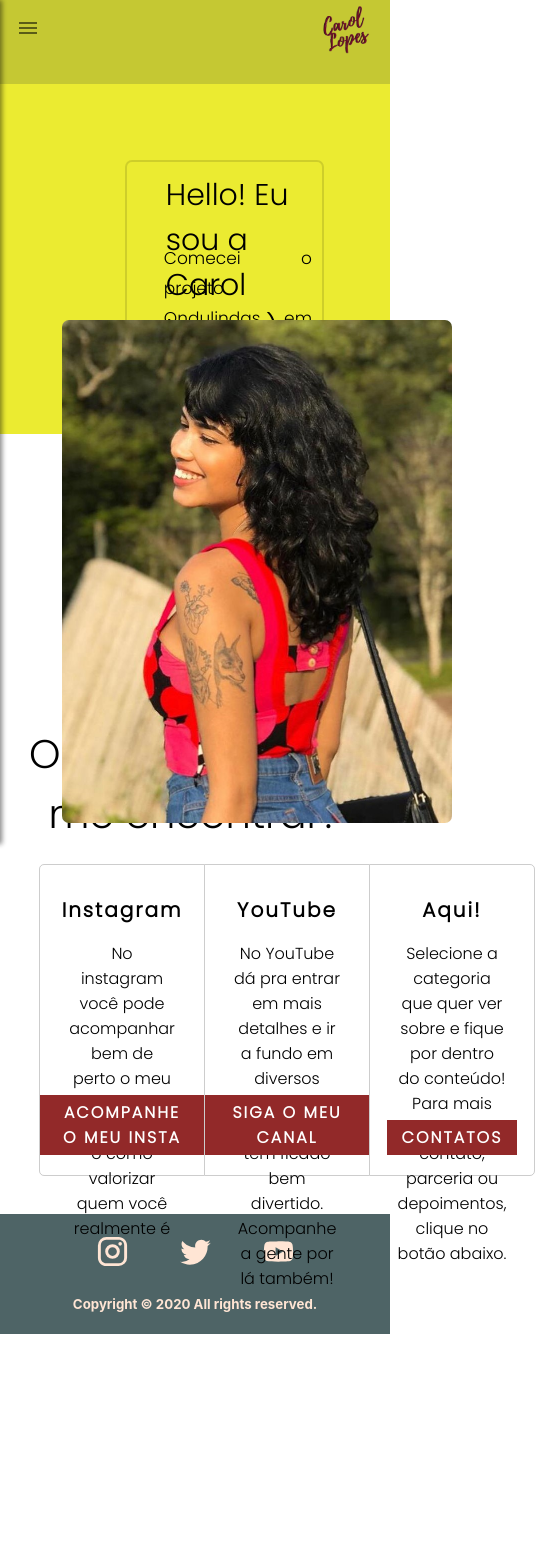
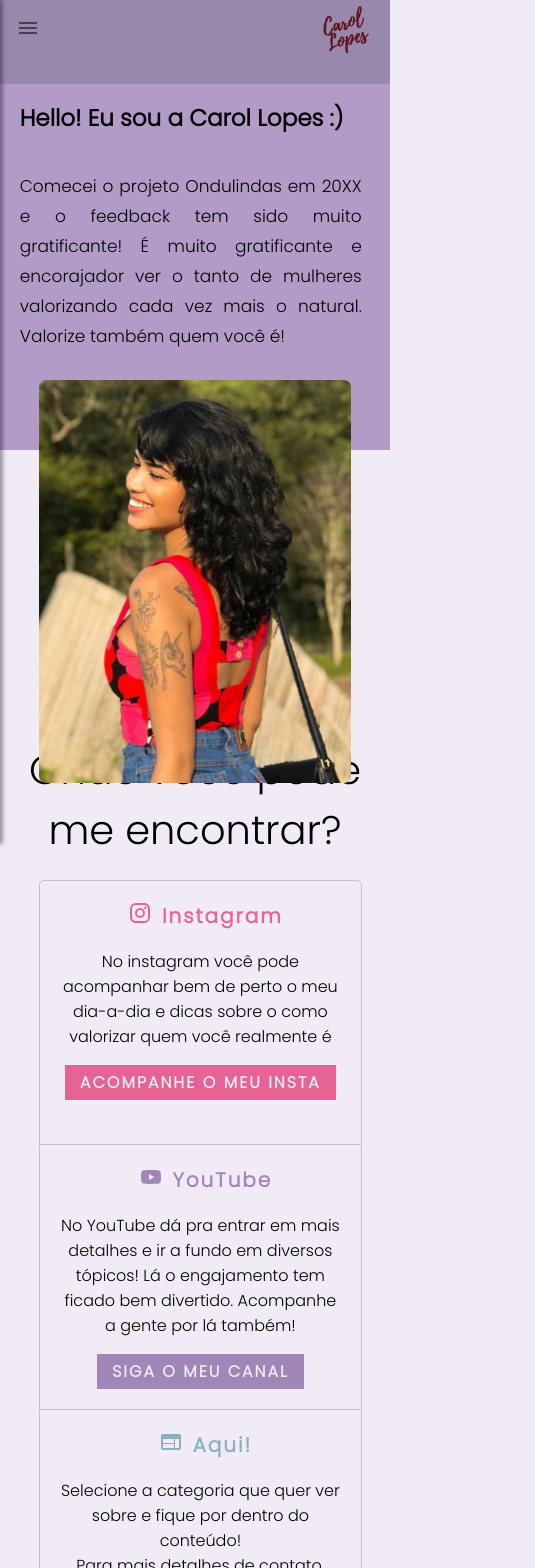
Before and after one commit to hsmello/clopes, a React (Create React App) app: page /home in a window 390 px wide. Shown: the top 1568 px of the page, 535 px wide, since content can reach past the window. Before the commit the page ends 1334 px from the top, so only its background shows below. Built offline with nearby package versions, Linux system fonts and the light colour scheme.

Commit message:
home + contact style

```diff
--- a/src/Footer/Footer.css
+++ b/src/Footer/Footer.css
@@ -1,14 +1,14 @@
 
 .footer {
-    background-color: #4e6466;
+    background-color: #B39BC8;
     overflow: auto;
-    color: white;
+    color: #F0EBF4
 }
 
 .copyright {
-    background-color: #4e6466;
+    background-color: #B39BC8;
     text-align: center;
-    color: rgba(255, 229, 212, 1)
+    color: #F0EBF4
 }
 
 .socialMediaTags {
@@ -27,17 +27,17 @@ a.social {
 
 a.social:hover {
     /* transform: translateY(-3px);  */
-    color: rgb(29, 38, 39);
+    color: rgb(120, 96, 141);
 }
 
 a.instagram {
-    color: rgba(255, 229, 212, 1)
+    color: #F0EBF4
 }
 
 a.twitter {
-    color: rgba(255, 229, 212, 1)
+    color: #F0EBF4
 }
 
 a.youtube {
-    color: rgba(255, 229, 212, 1)
+    color: #F0EBF4
 }
--- a/src/Menu/Drawer/SideDrawer.css
+++ b/src/Menu/Drawer/SideDrawer.css
@@ -1,12 +1,12 @@
 .menu_title {
-    color: white;
+    color: #F0EBF4;
     letter-spacing: 4px;
     margin-left: 25px;
 }
 
 .side_Drawer {
     height: 100%;
-    background: rgb(46, 60, 61);
+    background: rgb(120, 96, 141);
     opacity: 0.95;
     box-shadow: 2px 0px 5px rgba(0, 0, 0, 0.5);
     position: fixed;
--- a/src/Menu/Toolbar/Toolbar2.css
+++ b/src/Menu/Toolbar/Toolbar2.css
@@ -1,7 +1,15 @@
 .header {
     display: flex;
-    background-color: rgb(235, 235, 49);
+    background-color: #B39BC8;
     /* background-color: rgba(239, 206, 189, 1) */
+}
+
+@media (max-width: 769px) {
+    .header {
+        position: fixed;
+        width: 100%;
+        z-index: 5;
+    }
 }
 
 .nav_area {
@@ -65,7 +73,8 @@
 }
 
 .menu_options :hover {
-    color: rgba(46, 60, 61, 1);
+    /* color: rgba(46, 60, 61, 1); */
+    color: rgb(120, 96, 141);;
 }
 
 .menu_options a, /* <Link> */
@@ -73,7 +82,8 @@
     display: block;
     text-decoration: none;
     text-transform: uppercase;
-    color: rgba(165, 52, 48, 1);
+    /* color: rgba(165, 52, 48, 1); */
+    color: #F0EBF4;
     font-weight: bolder;
     font-size: 22px;
     font-weight: 600;
--- a/src/Pages/Contato/Contato.css
+++ b/src/Pages/Contato/Contato.css
@@ -1,4 +1,29 @@
 .contato_all_page {
     color: black;
-    margin-top: 80px;
+    margin-top: 50px;
+    font-family: 'Poppins', sans-serif;
 }
+
+.title {
+    font-size: 30px;
+    font-weight: 600;
+}
+
+.subtitle {
+    font-size: 25px;
+    font-weight: 500;
+    margin: 15px 0px 0px 15px;
+}
+
+.text {
+    font-size: 18px;
+    font-weight: 400;
+    margin: 10px 30px 40px;
+    text-align: justify;
+}
+
+@media (max-width: 769px) {
+    .contato_all_page {
+        margin-top: 80px;
+    }
+}
--- a/src/Pages/Contato/Contato.js
+++ b/src/Pages/Contato/Contato.js
@@ -8,13 +8,28 @@ export default function Contato() {
     console.log(GetPostData.state.dataAPI)
     return (
         <div className="contato_all_page" >
+            <div className="title">
+                Onde você pode me encontrar?
+            </div>
+            <div className="subtitle">
+                Quer ver mais conteúdo?
+            </div>
+            <div className="text">
+                Para acompanhar todo o tipo de conteúdo que eu divulgo me siga no Instagram, YouTube e Twitter! Por essas redes o engajamento tem sido bacana e você pode acompanhar de perto o meu trabalho.
+            </div>
+            <div className="subtitle">
+                Gostaria de fazer um depoimento?
+            </div>
+            <div className="text">
+                Cada vez mais tenho recebido feedback dos meus seguidores, o que me dá certeza de estar no caminho certo, me incentiva a continuar nesse trabalho e proporciona novos contatos. Estou disponível em qualquer rede social e também pelo meu e-mail carol@carol.carol
+            </div>
+            <div className="subtitle">
+                Está a procura de uma parceria?
+            </div>
+            <div className="text">
+                Caso você esteja interessado em uma parceria pode mandar mensagem através das minhas redes sociais ou enviar um e-mail para carol@carol.carol.
+            </div>
 
-            {/* <button onClick={() => GetPostData()} /> */}
-
-            Contato page
-            <YoutubeVideo
-                src="https://www.youtube.com/embed/gb_qeAY8Aq4"
-            />
         </div>
     )
 }
--- a/src/Pages/Home/Home.css
+++ b/src/Pages/Home/Home.css
@@ -4,7 +4,7 @@
 }
 
 .header_home {
-    background-color: rgb(235, 235, 49);
+    background-color: #B39BC8;
     height: 350px;
     box-shadow: black;
 }
@@ -16,7 +16,7 @@
     top: 160px;
     left: 32%;
     border-style: solid;
-    border-color: rgba(177, 177, 36, 0.5);
+    border-color: rgb(141, 120, 160);
     border-radius: 7px;
     border-width: 2px;
 }
@@ -47,12 +47,12 @@
     border-radius: 7px;
 }
 
-@media (max-width: 769px) {
+/* @media (max-width: 769px) {
     .first_picture {
         width: 100%;
         margin: 100px 0px 20px;
     }
-}
+} */
 
 .box_home {
     margin-top: 290px;
@@ -107,7 +107,48 @@
     font-size: 20px;
     font-weight: 600;
     letter-spacing: 2px;
+    display: flex;
+    justify-content: center;
+}
 
+.title_icon {
+    margin: 0px 10px;
+}
+
+.box_home_first_title {
+    color: rgb(230, 100, 148);
+}
+
+a.first {
+    background-color: rgb(230, 100, 148);
+}
+
+a.first:hover {
+    background-color: rgb(187, 70, 113);
+}
+
+.box_home_second_title {
+    color: rgb(161, 135, 184);
+}
+
+a.second {
+    background-color: rgb(161, 135, 184);
+}
+
+a.second:hover {
+    background-color: rgb(129, 104, 151);
+}
+
+.box_home_third_title {
+    color: rgb(138, 176, 192);
+}
+
+a.third {
+    background-color: rgb(138, 176, 192);
+}
+
+a.third:hover {
+    background-color: rgb(108, 144, 160);
 }
 
 a.button {
@@ -117,18 +158,84 @@ a.button {
     cursor: pointer;
     font-weight: 600;
     letter-spacing: 2px;
-    color: white;
+    color: #F0EBF4;
+    text-decoration: none;
+}
+
+
+body {
+    background-color: #F0EBF4;
+}
+
+
+/* MOBILE */
+
+@media (max-width: 769px) {
+    .header_home {
+        height: 450px;
+    }
+
+    .presentation_home {
+        border: none;
+        width: 95%;
+        top: 90px;
+        left: 2.5%;
+    }
+
+    .presentation_home_title {
+        left: 10px;
+        font-size: 23px;
+        font-weight: 600;
+        text-align: center;
+    }
+
+    .presentation_home_body {
+        left: 10px;
+    }
+
+    .first_picture {
+        width: 80%;
+        left: 10%;
+        top: 380px;
+    }
 
 
 
-    background-color: rgb(146, 41, 41);
+
+    .box_home_body {
+        flex-direction: column;
+        height: 820px
+    }
+
+    .box_home_first,
+    .box_home_second,
+    .box_home_third {
+        width: 90%;
+        height: calc(100% / 3);
+        position: relative;
+        text-align: center;
+        padding: 20px;
+        align-items: center;
+        display: flex;
+        flex-direction: column;
+
+    }
+
+    .box_home_first {
+        border-radius: 5px 5px 0px 0px;
+    }
+
+    .box_home_second {
+        border-width: 0px 1px;
+    }
+
+    .box_home_third {
+        border-radius: 0px 0px 5px 5px;
+    }
+
+    a.button {
+        position: relative;
+        bottom: 0px;
+    }
+
 }
-
-a.button:hover {
-    background-color: rgb(90, 25, 25);;
-}
-
-body {
-    background-color: white;
-    /* background-color:  rgba(239,206,189,1); */
-}
--- a/src/Pages/Home/Home.js
+++ b/src/Pages/Home/Home.js
@@ -1,6 +1,9 @@
 import React from 'react';
-import './Home.css'
-import Carol from '../../Images/Carol_home.jpeg'
+import './Home.css';
+import Carol from '../../Images/Carol_home.jpeg';
+import WebIcon from '@material-ui/icons/Web';
+import InstagramIcon from '@material-ui/icons/Instagram';
+import YouTubeIcon from '@material-ui/icons/YouTube';
 
 function Home() {
     return (
@@ -25,34 +28,43 @@ function Home() {
                 <div className="box_home_body" >
                     <div className="box_home_first">
                         <div className="box_home_first_title">
+                            <div className="title_icon">
+                                <InstagramIcon />
+                            </div>
                             Instagram
                         </div>
                         <p className="box_p">
                             No instagram você pode acompanhar bem de perto o meu dia-a-dia e dicas sobre o como valorizar quem você realmente é
                         </p>
-                        <a className="first button">
+                        <a className="first button"  href="/">
                             ACOMPANHE O MEU INSTA
                         </a>
                     </div>
                     <div className="box_home_second">
                         <div className="box_home_second_title">
+                            <div className="title_icon">
+                                <YouTubeIcon />
+                            </div>
                             YouTube
                         </div>
                         <p className="box_p">
                             No YouTube dá pra entrar em mais detalhes e ir a fundo em diversos tópicos! Lá o engajamento tem ficado bem divertido. Acompanhe a gente por lá também!
                         </p>
-                        <a className="second button">
+                        <a className="second button"  href="/">
                             SIGA O MEU CANAL
                         </a>
                     </div>
                     <div className="box_home_third">
                         <div className="box_home_third_title">
+                            <div className="title_icon">
+                                <WebIcon />
+                            </div>
                             Aqui!
                         </div>
                         <p className="box_p">
                             Selecione a categoria que quer ver sobre e fique por dentro do conteúdo! <br /> Para mais detalhes de contato, parceria ou depoimentos, clique no botão abaixo.
                         </p>
-                        <a className="third button">
+                        <a className="third button" href="/">
                             CONTATOS
                         </a>
                     </div>
--- a/src/Pages/Sobre/Sobre.css
+++ b/src/Pages/Sobre/Sobre.css
@@ -12,13 +12,15 @@
   margin-right: auto;
   margin: 4% 0% 8% 21%;
   border-style: solid;
-  border-color: rgba(46, 60, 61, 1) ;
+  border-color: rgb(141, 120, 160);
+  border-radius: 7px;
+  border-width: 2px;
 }
 
 .text_title {
   font-family: 'Lora', serif;
   font-size: 30px;
-  margin: auto;
+  margin: 80px auto 0px;
   width: 50%;
   text-align: center;
   padding: 0px 30px;
```
